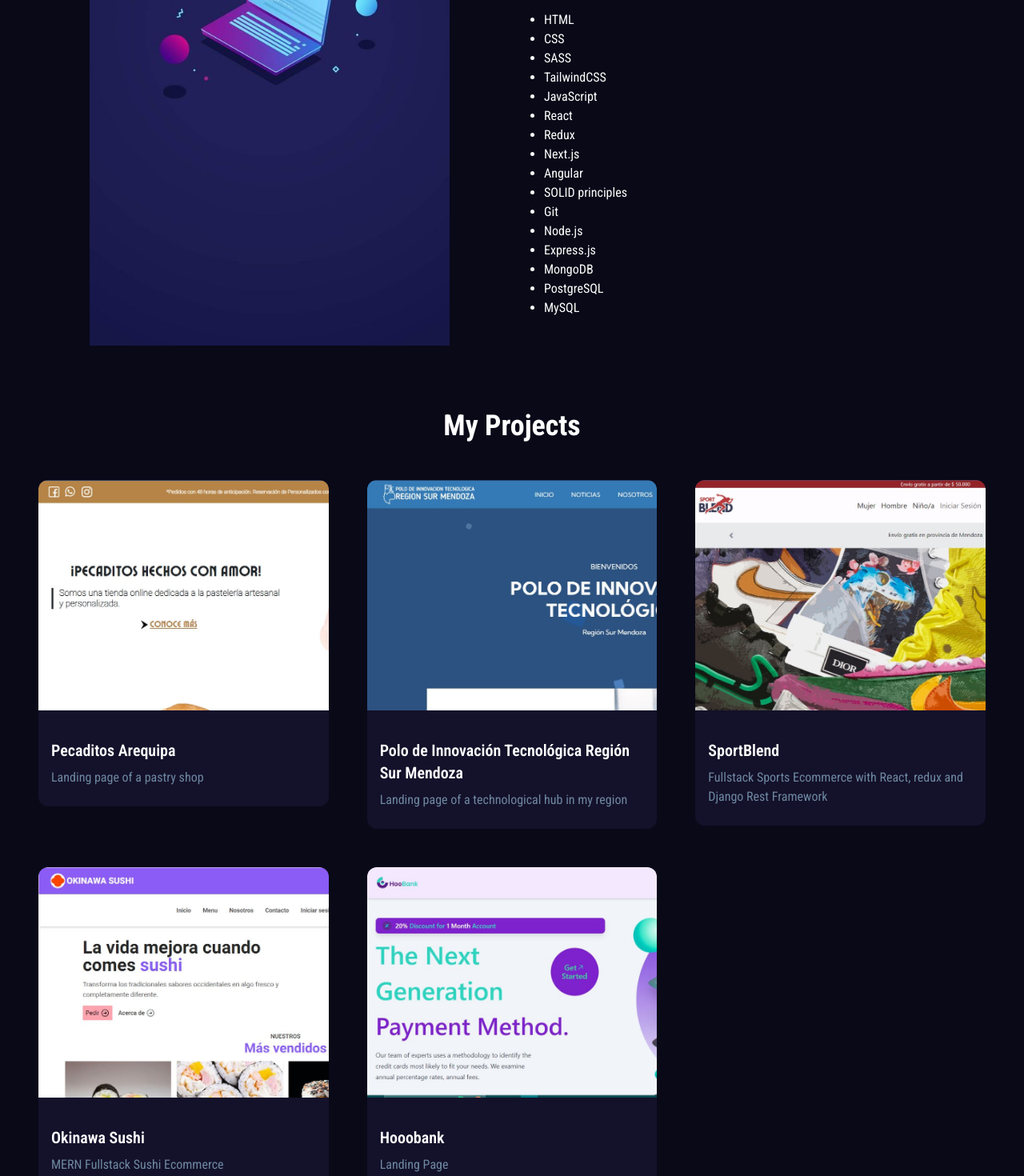
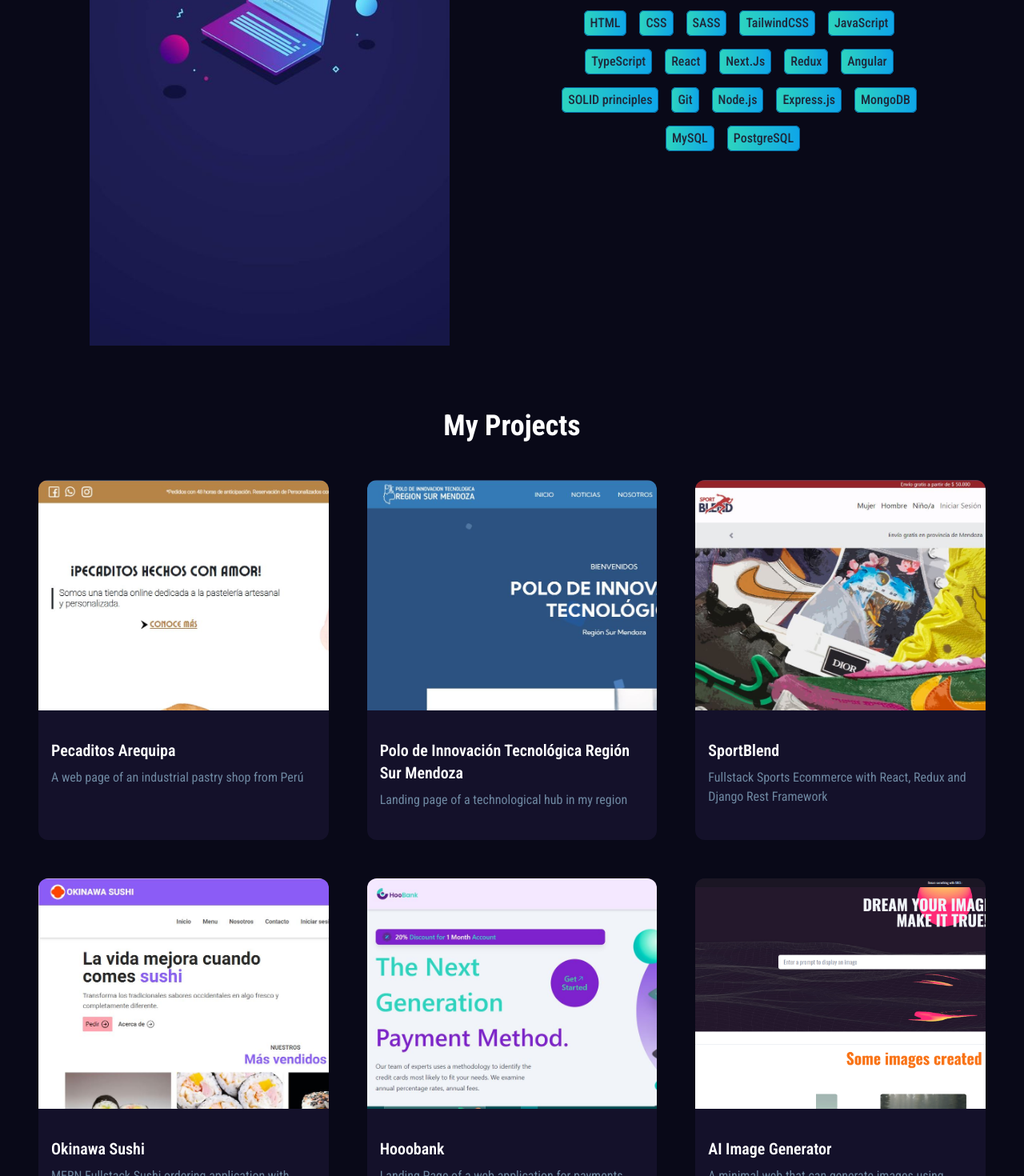
Before and after one commit to EmirMaya/portfolio, a Next.js app: page / in a window 1280 px wide. Shown: the part 1120-2590 px from the top of the page at 80% size. Built offline with nearby package versions, Linux system fonts and the light colour scheme.

Commit message:
cambiando styles, agregando projects

```diff
--- a/src/app/components/AboutSection.jsx
+++ b/src/app/components/AboutSection.jsx
@@ -3,28 +3,47 @@ import Image from "next/image";
 import React, { useState, useTransition } from "react";
 import TabButton from "./TabButton";
 
+const skills = [
+  "HTML",
+  "CSS",
+  "SASS",
+  "TailwindCSS",
+  "JavaScript",
+  "TypeScript",
+  "React",
+  "Next.Js",
+  "Redux",
+  "Angular",
+  "SOLID principles",
+  "Git",
+  "Node.js",
+  "Express.js",
+  "MongoDB",
+  "MySQL",
+  "PostgreSQL",
+];
+
+const certifications = [
+  'SAP ABAP, Logali Group',
+  'ReactJS, Coderhouse',
+  'Javascript, Coderhouse',
+  'Web Developer, Coderhouse',
+  'Fullstack Web, Egg Education',
+]
 const TAB_DATA = [
   {
     title: "Skills",
     id: "skills",
     content: (
-      <ul className="list-disc pl-2">
-        <li>HTML</li>
-        <li>CSS</li>
-        <li>SASS</li>
-        <li>TailwindCSS</li>
-        <li>JavaScript</li>
-        <li>React</li>
-        <li>Redux</li>
-        <li>Next.js</li>
-        <li>Angular</li>
-        <li>SOLID principles</li>
-        <li>Git</li>
-        <li>Node.js</li>
-        <li>Express.js</li>
-        <li>MongoDB</li>
-        <li>PostgreSQL</li>
-        <li>MySQL</li>
+      <ul className="list-none pl-2 flex flex-wrap justify-center gap-4">
+        {skills.map((sk) => (
+          <li key={sk} className="">
+            <span className="inline-flex items-center rounded-md bg-gradient-to-r from-teal-400 to-sky-500 px-2 py-1 text-md font-medium text-slate-800 ring-1 ring-inset ring-sky-700">
+              {sk}
+            </span>
+          </li>
+        ))}
+        <li></li>
       </ul>
     ),
   },
@@ -32,11 +51,12 @@ const TAB_DATA = [
     title: "Education",
     id: "education",
     content: (
-      <ul className="list-disc pl-2">
-        <li>Technician in Programming</li>
-        <li>
-          {" "}
-          Universidad Tecnológica Nacional, Argentina, San Rafael, Mendoza.
+      <ul className="list-none pl-2">
+        <li className="text-center">
+          <span className="inline-flex items-center rounded-md bg-gradient-to-r from-teal-400 to-sky-500 px-2 py-1 text-md font-medium text-slate-800 ring-1 ring-inset ring-sky-700">
+            Technician in Programming <br /> {" "} Universidad Tecnológica Nacional,
+            Argentina, San Rafael, Mendoza.
+          </span>
         </li>
       </ul>
     ),
@@ -45,12 +65,16 @@ const TAB_DATA = [
     title: "Certifications",
     id: "certifications",
     content: (
-      <ul className="list-disc pl-2">
-        <li>SAP ABAP, Logali Group</li>
-        <li>ReactJS, Coderhouse</li>
-        <li>Javascript, Coderhouse</li>
-        <li>Web Developer, Coderhouse</li>
-        <li>Fullstack Web, Egg Education</li>
+      <ul className="list-none pl-2 flex flex-wrap justify-center gap-4">
+        {
+          certifications.map((cert) => (
+            <li key={cert}>
+              <span className="inline-flex items-center rounded-md bg-gradient-to-r from-teal-400 to-sky-500 px-2 py-1 text-md font-medium text-slate-800 ring-1 ring-inset ring-sky-700">
+                {cert}
+              </span>
+            </li>
+          ))
+        }
       </ul>
     ),
   },
@@ -67,12 +91,7 @@ const AboutSection = () => {
   return (
     <section className="text-white" id="about">
       <div className="md:grid md:grid-cols-2 gap-8 items-center py-8 px-4 xl:gap-16 sm:py-16 xl:px-16">
-        <Image
-          src="/images/about.jpg"
-          alt="about"
-          width={450}
-          height={450}
-        />
+        <Image src="/images/about.jpg" alt="about" width={450} height={450} />
 
         <div className="mt-4 md:mt-0 text-left flex flex-col h-full">
           <h2 className="text-4xl font-bold text-white mb-4">About Me</h2>
@@ -82,9 +101,9 @@ const AboutSection = () => {
             solutions. My toolkit includes JavaScript, React, Redux, Angular,
             Node.js, Express, PostgreSQL, HTML, CSS, TailwindCSS, SASS and Git.
             Continuously seeking growth opportunities, I thrive on learning new
-            concepts and refining my abilities. Collaborative by nature, I&apos;m
-            eager to join forces with fellow developers to produce exceptional
-            applications.
+            concepts and refining my abilities. Collaborative by nature,
+            I&apos;m eager to join forces with fellow developers to produce
+            exceptional applications.
           </p>
           <div className="flex flex-row justify-start mt-8">
             <TabButton
--- a/src/app/components/Hero.jsx
+++ b/src/app/components/Hero.jsx
@@ -33,7 +33,7 @@ const Hero = () => {
                 repeat={Infinity}
               />
             </h1>
-            <p className="text-[#91b3d2] text-lg mb-6 text-start">
+            <p className="text-[#c6e0f8] text-lg mb-6 text-start">
               I&apos;m a Technician in Programming at the Universidad Tecnológica
               Nacional of Argentina, and I&apos;m starting my career as a full stack developer. I&apos;m
               responsible, self-taught, committed, good at working with a team
--- a/src/app/components/ProjectCard.jsx
+++ b/src/app/components/ProjectCard.jsx
@@ -5,7 +5,7 @@ import Link from "next/link";
 const ProjectCard = ({ imgUrl, title, description, gitUrl, previewUrl }) => {
 
   return (
-    <div className="bg-[#14112a] rounded-xl">
+    <div className="bg-[#14112a] rounded-xl h-[370px] md:h-[450px]">
       <div
         className="h-52 md:h-72 rounded-t-xl relative group"
         style={{ background: `url(${imgUrl})`, backgroundSize: "cover" }}
--- a/src/app/components/ProjectsSection.jsx
+++ b/src/app/components/ProjectsSection.jsx
@@ -8,7 +8,7 @@ const projectsData = [
   {
     id: 1,
     title: "Pecaditos Arequipa",
-    description: "Landing page of a pastry shop",
+    description: "A web page of an industrial pastry shop from Perú",
     image: "/images/projects/pecaditos.jpg",
     tag: ["All", "Web"],
     gitUrl: "https://github.com/EmirMaya/pecaditosArequipa",
@@ -28,7 +28,8 @@ const projectsData = [
   {
     id: 3,
     title: "SportBlend",
-    description: "Fullstack Sports Ecommerce with React, redux and Django Rest Framework",
+    description:
+      "Fullstack Sports Ecommerce with React, Redux and Django Rest Framework",
     image: "/images/projects/sportblend.jpg",
     tag: ["All", "Web"],
     gitUrl: "https://github.com/CodeSystem2022/ec-programadores-juniors.git",
@@ -37,7 +38,8 @@ const projectsData = [
   {
     id: 4,
     title: "Okinawa Sushi",
-    description: "MERN Fullstack Sushi Ecommerce",
+    description:
+      "MERN Fullstack Sushi ordering application with administration panel",
     image: "/images/projects/okinawa.jpg",
     tag: ["All", "Web"],
     gitUrl: "https://github.com/EmirMaya/okinawa-sushi-nextjs.git",
@@ -47,11 +49,21 @@ const projectsData = [
   {
     id: 5,
     title: "Hooobank",
-    description: "Landing Page",
+    description: "Landing Page of a web application for payments.",
     image: "/images/projects/hoobank.jpg",
     tag: ["All", "Web"],
     gitUrl: "https://github.com/EmirMaya/react-mordern-web-practice.git",
     previewUrl: "https://hoobankweb-rust.vercel.app/",
+  },
+  {
+    id: 6,
+    title: "AI Image Generator",
+    description:
+      "A minimal web that can generate images using Replicate API, just for fun!",
+    image: "/images/projects/image-generator.png",
+    tag: ["All", "Web"],
+    gitUrl: "https://github.com/EmirMaya/img-generator-with-replicate.git",
+    previewUrl: "https://img-generator-with-replicate.vercel.app/",
   },
 ];
 
--- a/src/app/components/TabButton.jsx
+++ b/src/app/components/TabButton.jsx
@@ -16,7 +16,7 @@ const TabButton = ({ active, selectTab, children }) => {
       <motion.div
         animate={active ? "active" : "default"}
         variants={variants}
-        className="h-1 bg-neutral-500 mt-2 mr-3"
+        className="h-1 bg-gradient-to-r from-teal-400 to-sky-500 mt-2 mr-3"
       ></motion.div>
     </button>
   );
```
Also changed, not shown: public/images/projects/image-generator.png (added), public/images/tick.svg (added).
